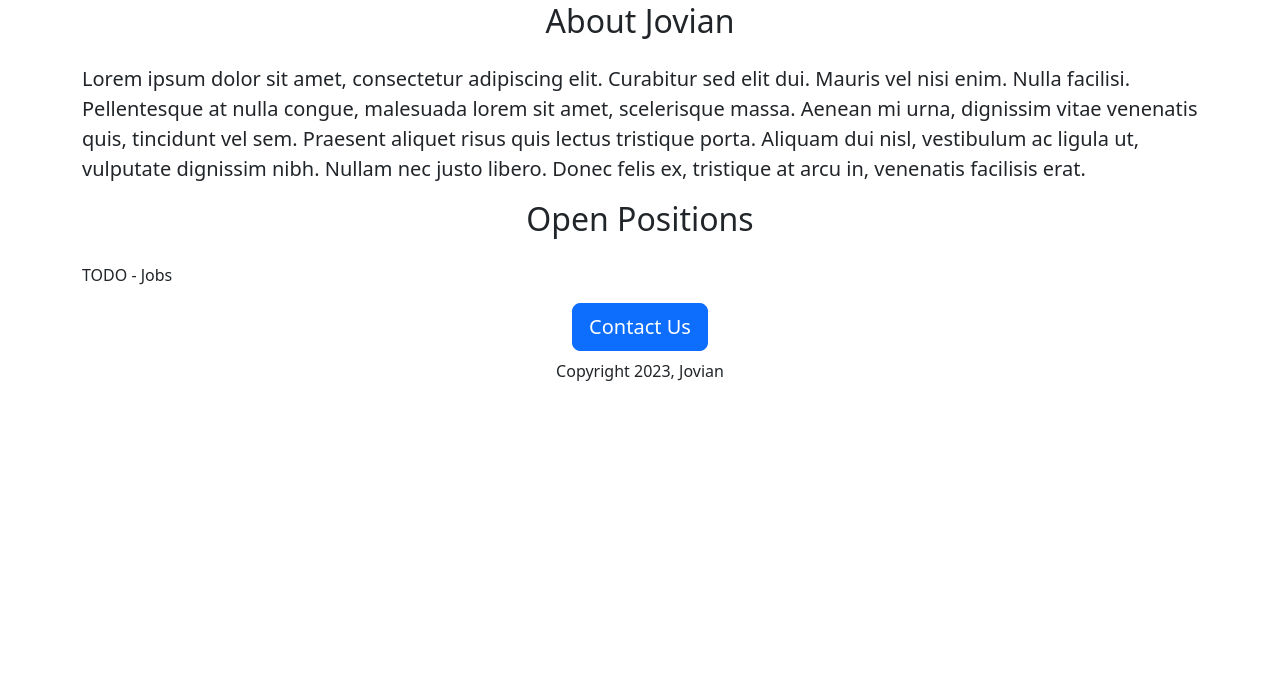
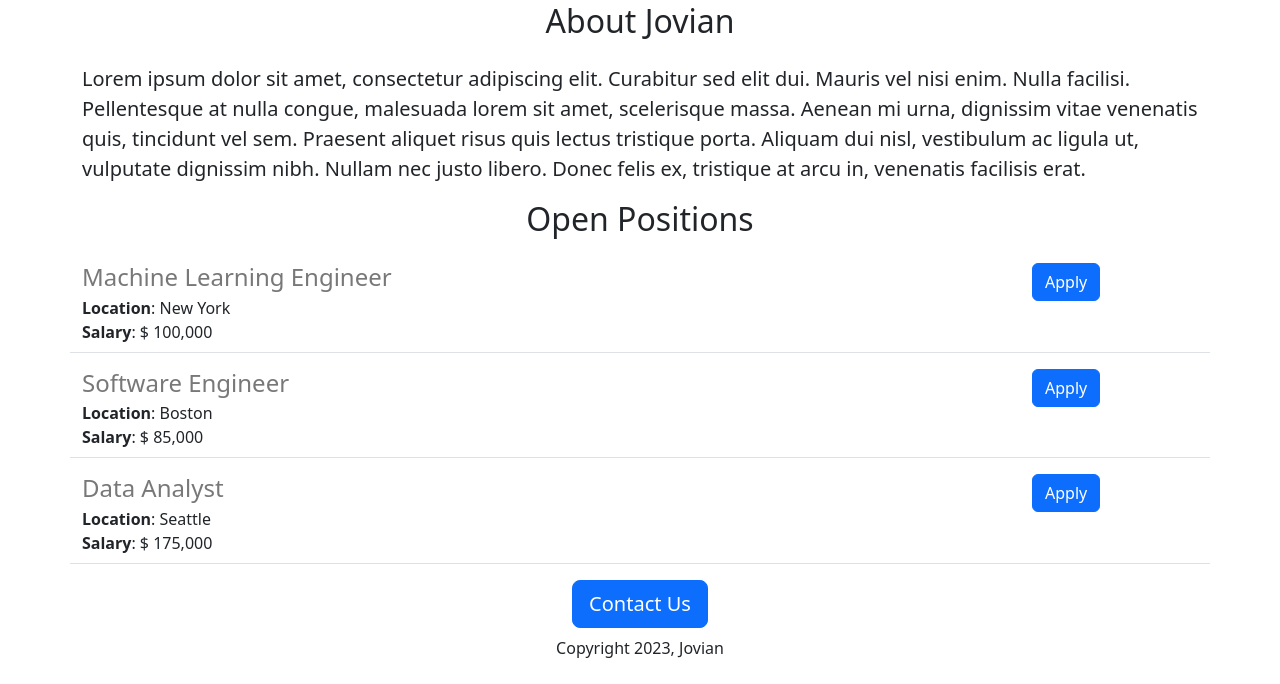
Before and after one commit to VamsiMohanRamineedi/jovian-careers-website, a Flask app: page / in a window 1280 px wide. Shown: the part 446-1130 px from the top of the page. Before the commit the page ends 827 px from the top, so only its background shows below. Run offline with Flask 2, Linux system fonts and the light colour scheme.

Commit message:
Added dynamic data to html files and created api route.

```diff
--- a/app.py
+++ b/app.py
@@ -1,11 +1,33 @@
-from flask import Flask, render_template
+from flask import Flask, render_template, jsonify
 
 app = Flask(__name__)
+
+JOBS = [{
+    'id': 1,
+    'title': 'Machine Learning Engineer',
+    'location': 'New York',
+    'salary': '$ 100,000'
+}, {
+    'id': 2,
+    'title': 'Software Engineer',
+    'location': 'Boston',
+    'salary': '$ 85,000'
+}, {
+    'id': 3,
+    'title': 'Data Analyst',
+    'location': 'Seattle',
+    'salary': '$ 175,000'
+}]
 
 
 @app.route("/")
 def hello_world():
-    return render_template('home.html')
+    return render_template('home.html', jobs=JOBS)
+
+
+@app.route("/api/jobs")
+def list_jobs():
+    return jsonify(JOBS)
 
 
 if __name__ == "__main__":
--- a/templates/home.html
+++ b/templates/home.html
@@ -20,7 +20,11 @@
             <h2 class="text-center mt-2 mb-4">About Jovian</h2>
             <p class="lead">Lorem ipsum dolor sit amet, consectetur adipiscing elit. Curabitur sed elit dui. Mauris vel nisi enim. Nulla facilisi. Pellentesque at nulla congue, malesuada lorem sit amet, scelerisque massa. Aenean mi urna, dignissim vitae venenatis quis, tincidunt vel sem. Praesent aliquet risus quis lectus tristique porta. Aliquam dui nisl, vestibulum ac ligula ut, vulputate dignissim nibh. Nullam nec justo libero. Donec felis ex, tristique at arcu in, venenatis facilisis erat.</p>
             <h2 class="text-center mt-2 mb-4">Open Positions</h2>
-            <p>TODO - Jobs</p>
+            <div>
+                {% for job in jobs %}
+                    {% include 'jobitem.html' %}
+                {% endfor %}
+            </div>
             <div class="text-center mb-4">
             <button class="btn btn-primary btn-lg">Contact Us</button>
             <p class="mt-2">Copyright 2023, Jovian</p>
--- /dev/null
+++ b/templates/jobitem.html
@@ -0,0 +1,12 @@
+<div class="border-bottom row" style="margin-bottom:16px; padding-bottom:8px;">
+    <div class='col-10'>
+        <h4 style="margin-bottom:4px; color:rgb(120, 120, 120)">{{job['title']}}</h4>
+        <div><b>Location</b>: {{job['location']}}</div>
+        {% if 'salary' in job %}
+            <div><b>Salary</b>: {{job['salary']}}</div>
+        {% endif %}
+    </div>
+    <div class="col-2">
+        <button type="button" class="btn btn-primary">Apply</button>
+    </div>
+</div>
```
